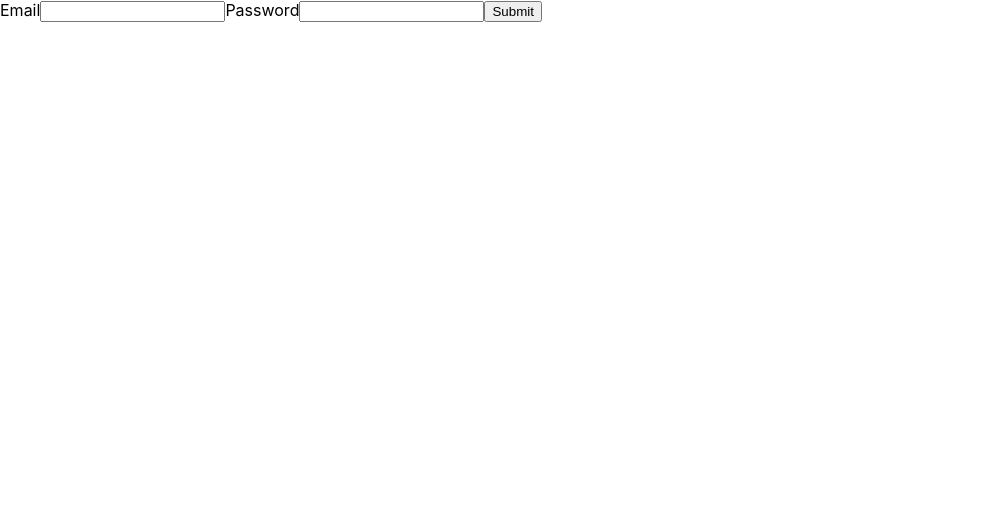
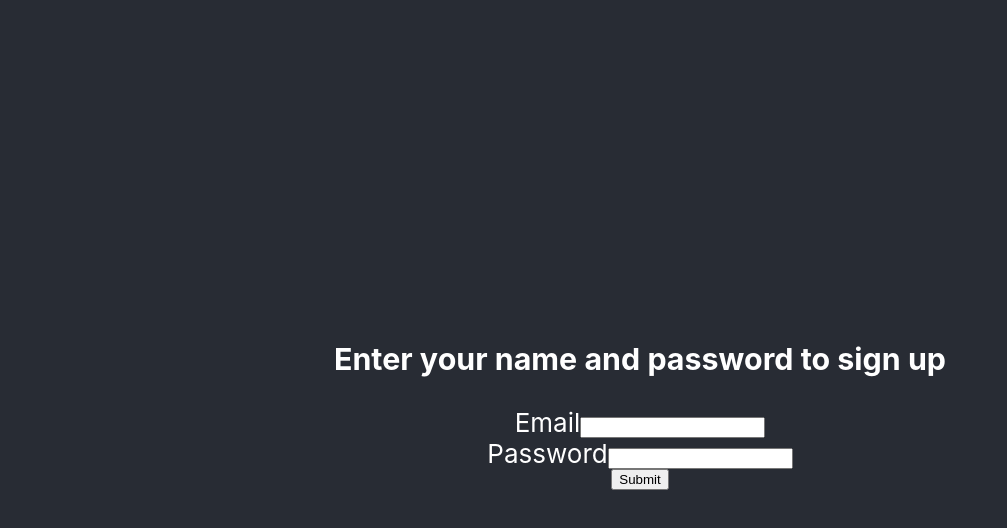
Before and after one commit to jscohen/socialtorahnew, a React (Create React App) app: page /signUp in a window 1280 px wide. Shown: the top 528 px of the page, without its empty margins (0-1007 px from the left). Built offline with nearby package versions, Linux system fonts and the light colour scheme.

Commit message:
Added Sign Up Route separate from Nav Bar

```diff
--- a/src/frontComponents/Nav/NavBar.js
+++ b/src/frontComponents/Nav/NavBar.js
@@ -3,6 +3,7 @@ import '../../App.css';
 import axios from 'axios';
 import SignUp from './SignUp';
 import LogOut from './LogOut';
+import {Link} from 'react-router-dom';
 
 /**
 * Class to render nav bar
@@ -202,20 +203,9 @@ class NavBar extends Component {
           <button onClick={this.logOut}>Log Out</button>
         </div> :
         <div>
-          <button onClick={this.showSignUp}>Sign Up</button>
+          <Link to ="/signUp">Sign Up</Link>
           <button onClick={this.showSignIn}>Sign In</button>
         </div>}
-        {this.state.showSignUp ?
-           <div>
-              <label>Email</label>
-              <input type="text" value={this.state.email} onChange={this.setEmail}/>
-              <label>Password</label>
-              <input type="password" value={this.state.password}
-                onChange={this.setPassword}/>
-              <input type="submit" value="Submit" onClick={this.submitSignUp}/>
-                {this.state.showError ? <p>{this.state.errorMessage}</p> : ''}
-              </div>
-                : ('')}
           {this.state.showSignIn ?
             <div>
               <label>Email</label>
--- a/src/frontComponents/Nav/SignUp.js
+++ b/src/frontComponents/Nav/SignUp.js
@@ -35,6 +35,7 @@ class SignUp extends Component {
         })
         localStorage.setItem('UserName', response.data.email);
         localStorage.setItem('Token', response.data.token);
+        this.props.history.push('/');
       }
       else if (typeof response.data === 'string') {
         this.setState({
@@ -72,14 +73,23 @@ class SignUp extends Component {
    **/
   render() {
     return (
-      <div>
-        <label>Email</label>
-        <input type="text" value={this.state.email} onChange={this.setEmail}/>
-        <label>Password</label>
-        <input type="password" value={this.state.password}
-          onChange={this.setPassword}/>
-        <input type="submit" value="Submit" onClick={this.submitSignUp}/>
-        {this.state.showError ? <p>{this.state.errorMessage}</p> : ''}
+      <div className="App">
+        <div className="App-header">
+        <h3>Enter your name and password to sign up</h3>
+        <div className="labelHeader">
+          <div className="label">
+            <label className="labelText">Email</label>
+            <input className="labelInput" type="text" value={this.state.email} onChange={this.setEmail}/>
+          </div>
+          <div className="label">
+            <label className="labelText">Password</label>
+            <input className="labelInput" type="password" value={this.state.password}
+            onChange={this.setPassword}/>
+          </div>
+        </div>
+          <input type="submit" value="Submit" onClick={this.submitSignUp}/>
+          {this.state.showError ? <p>{this.state.errorMessage}</p> : ''}
+          </div>
       </div>
     );
   };
```
